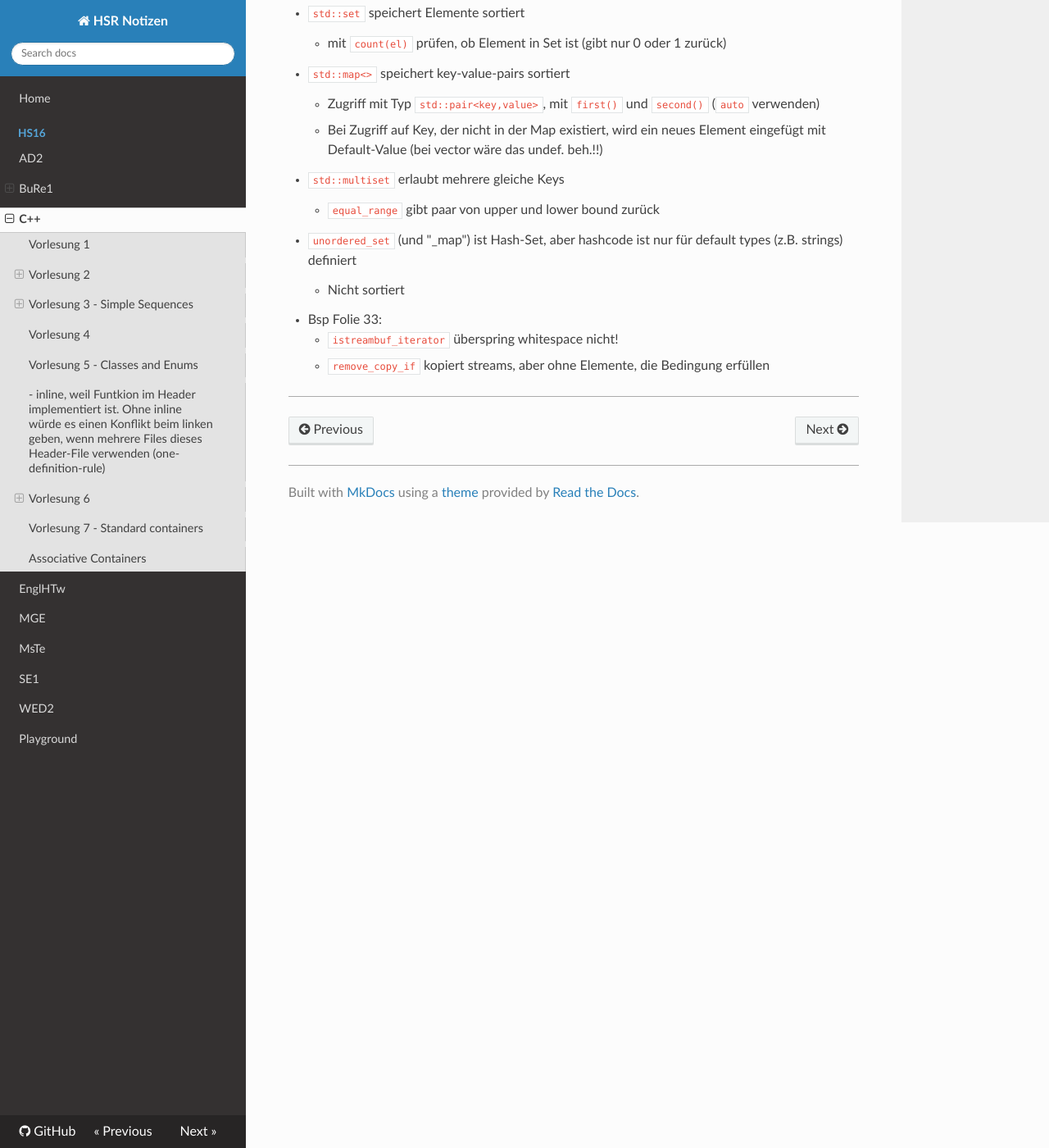
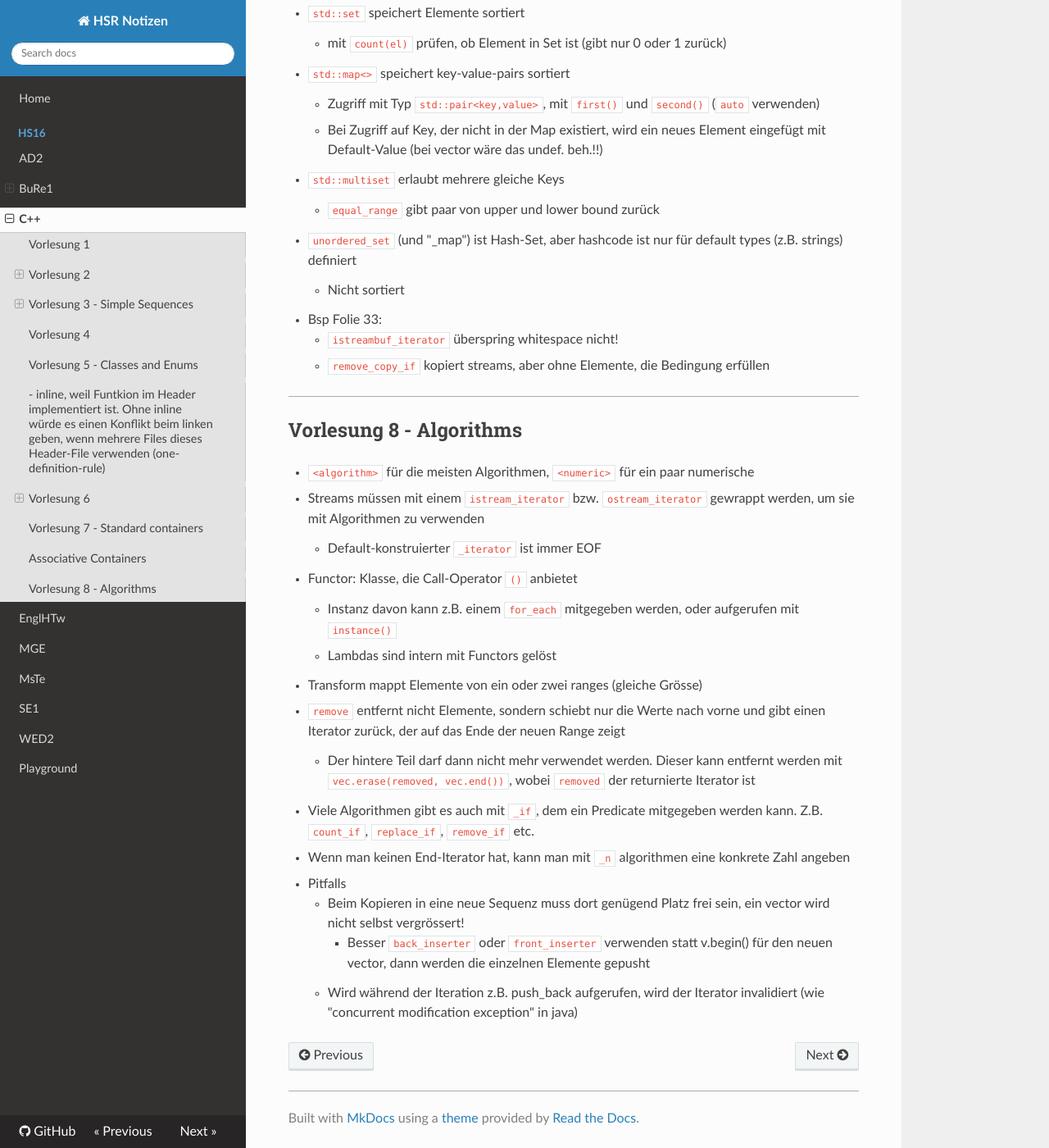
Before and after one commit to Excape/hsr-docs-hs16, an MkDocs documentation site: the page built from docs/hs16/cpi.md, in a window 1280 px wide and 1400 px high, scrolled down 10491 px. Shown: the whole window at 82% size. Built offline with MkDocs 1.6.1, drawn with Linux system fonts in a browser that asks for light colours; nearby versions of some CDN libraries; old or Windows-style settings are respelled for this version of MkDocs.

```diff
--- a/docs/hs16/cpi.md
+++ b/docs/hs16/cpi.md
@@ -339,3 +339,19 @@ december
     - `remove_copy_if` kopiert streams, aber ohne Elemente, die Bedingung erfüllen
 
 ---
+## Vorlesung 8 - Algorithms
+- `<algorithm>` für die meisten Algorithmen, `<numeric>` für ein paar numerische
+- Streams müssen mit einem `istream_iterator` bzw. `ostream_iterator` gewrappt werden, um sie mit Algorithmen zu verwenden
+    - Default-konstruierter `_iterator` ist immer EOF
+- Functor: Klasse, die Call-Operator `()` anbietet
+    - Instanz davon kann z.B. einem `for_each` mitgegeben werden, oder aufgerufen mit `instance()`
+    - Lambdas sind intern mit Functors gelöst
+- Transform mappt Elemente von ein oder zwei ranges (gleiche Grösse)
+- `remove` entfernt nicht Elemente, sondern schiebt nur die Werte nach vorne und gibt einen Iterator zurück, der auf das Ende der neuen Range zeigt
+    - Der hintere Teil darf dann nicht mehr verwendet werden. Dieser kann entfernt werden mit `vec.erase(removed, vec.end())`, wobei `removed` der returnierte Iterator ist
+- Viele Algorithmen gibt es auch mit `_if`, dem ein Predicate mitgegeben werden kann. Z.B. `count_if`, `replace_if`, `remove_if` etc.
+- Wenn man keinen End-Iterator hat, kann man mit `_n` algorithmen eine konkrete Zahl angeben
+- Pitfalls
+    - Beim Kopieren in eine neue Sequenz muss dort genügend Platz frei sein, ein vector wird nicht selbst vergrössert!
+        - Besser `back_inserter` oder `front_inserter` verwenden statt v.begin() für den neuen vector, dann werden die einzelnen Elemente gepusht
+    - Wird während der Iteration z.B. push_back aufgerufen, wird der Iterator invalidiert (wie "concurrent modification exception" in java)
```
Also changed, not shown: docs/hs16/ad2.md (+15 -0 lines), docs/hs16/englhtw.md (+37 -1 lines), docs/hs16/mste.md (+17 -2 lines).
